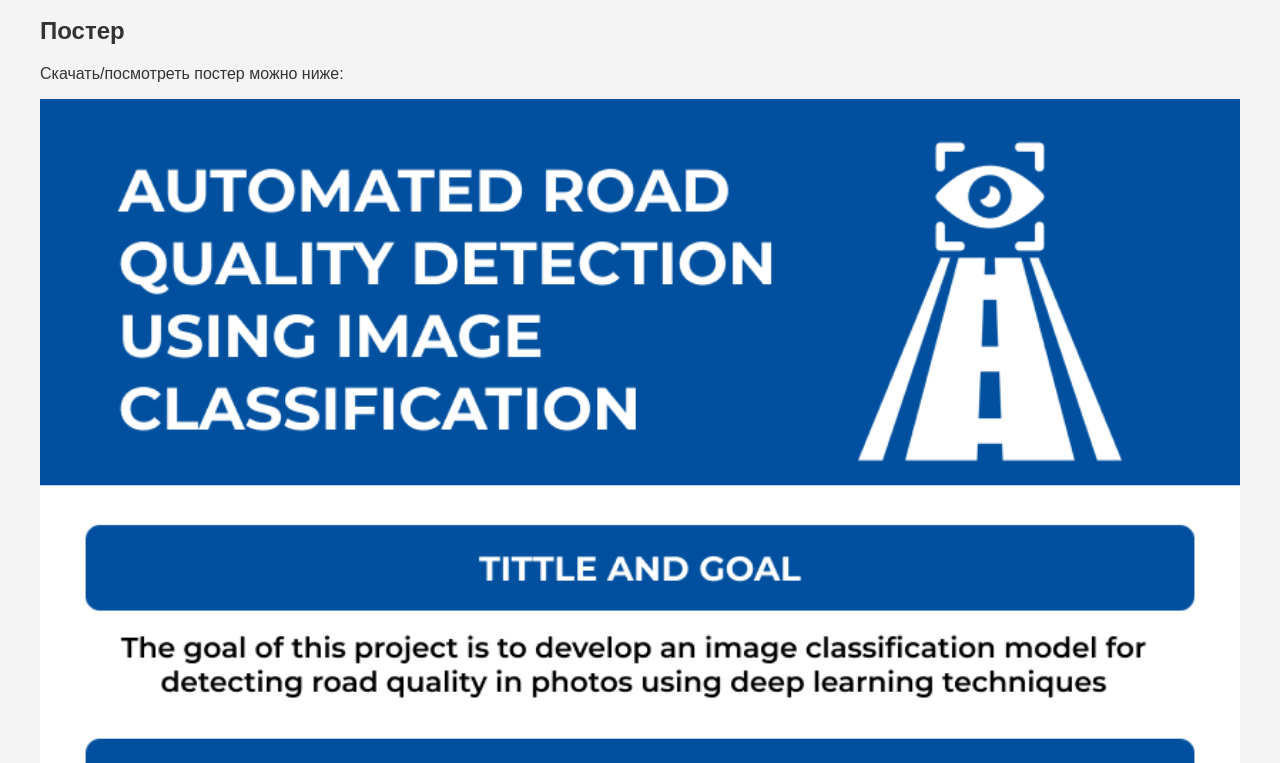
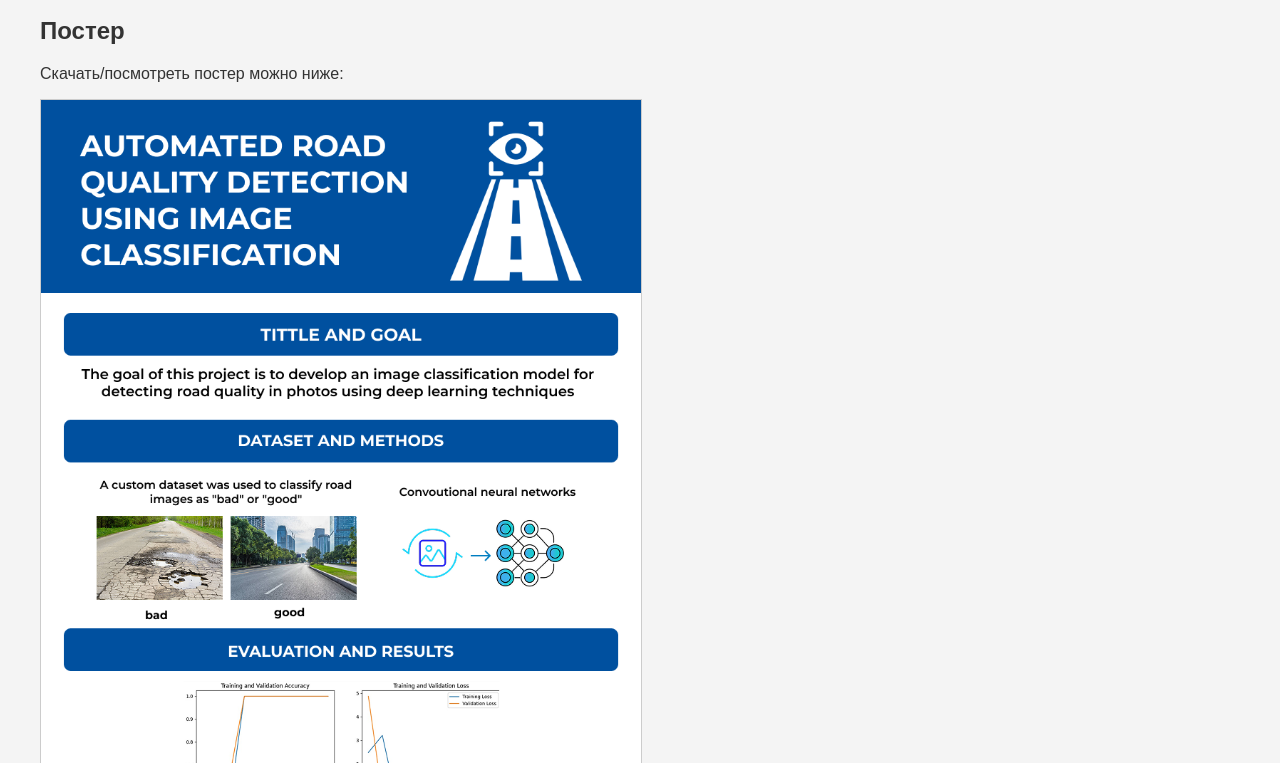
Before and after one commit to Mountygoi/road-damage-ai, a plain HTML site: page index.html in a window 1280 px wide. Shown: the part 1257-2020 px from the top of the page. Drawn offline with Linux system fonts and the light colour scheme.

Commit message:
Update index.html

```diff
--- a/index.html
+++ b/index.html
@@ -42,11 +42,11 @@
     <img src="assets/chart.png" alt="Model Performance" width="100%">
   </section>
 
-  <section id="poster">
+<section id="poster">
   <h2>Постер</h2>
   <p>Скачать/посмотреть постер можно ниже:</p>
   <a href="poster.png" target="_blank">
-    <img src="poster.png" alt="Poster" width="100%">
+    <img src="poster.png" alt="Poster" style="width: 600px; max-width: 100%; height: auto; border: 1px solid #ccc;">
   </a>
 </section>
 
```
